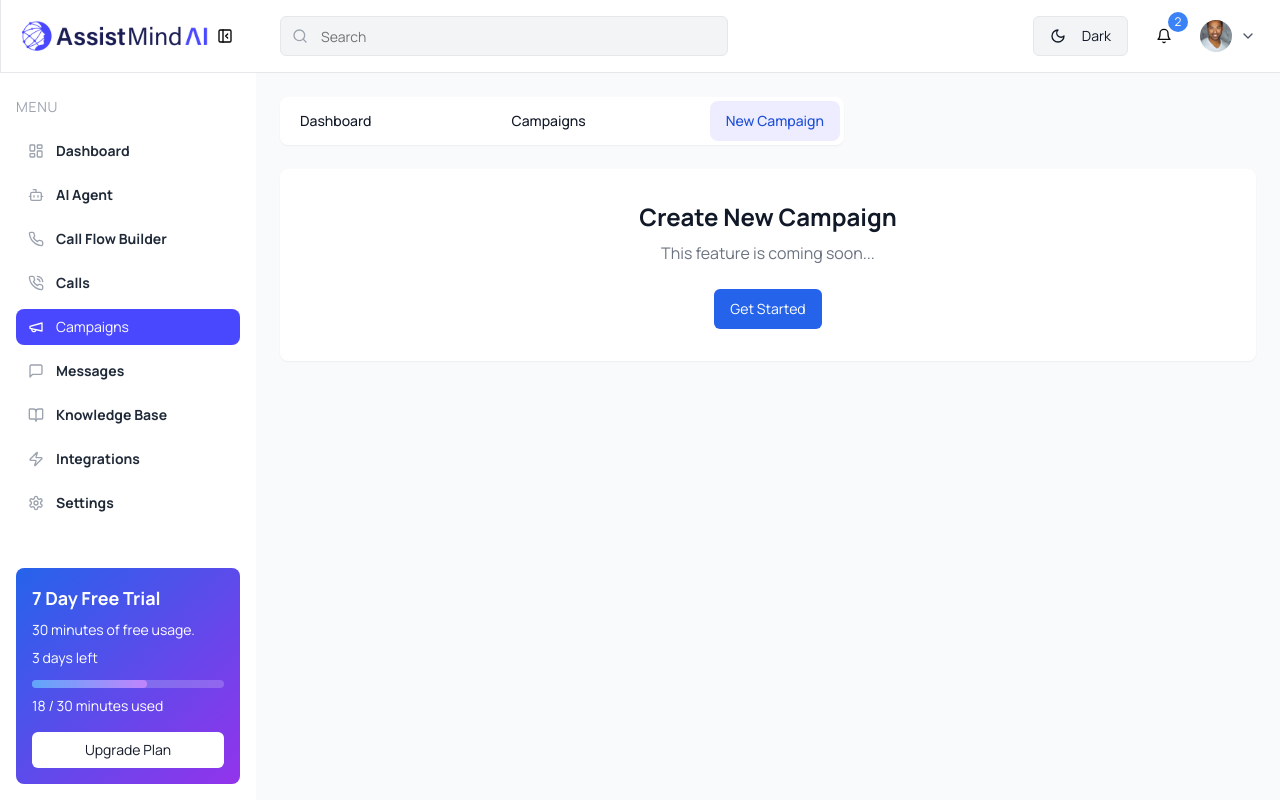
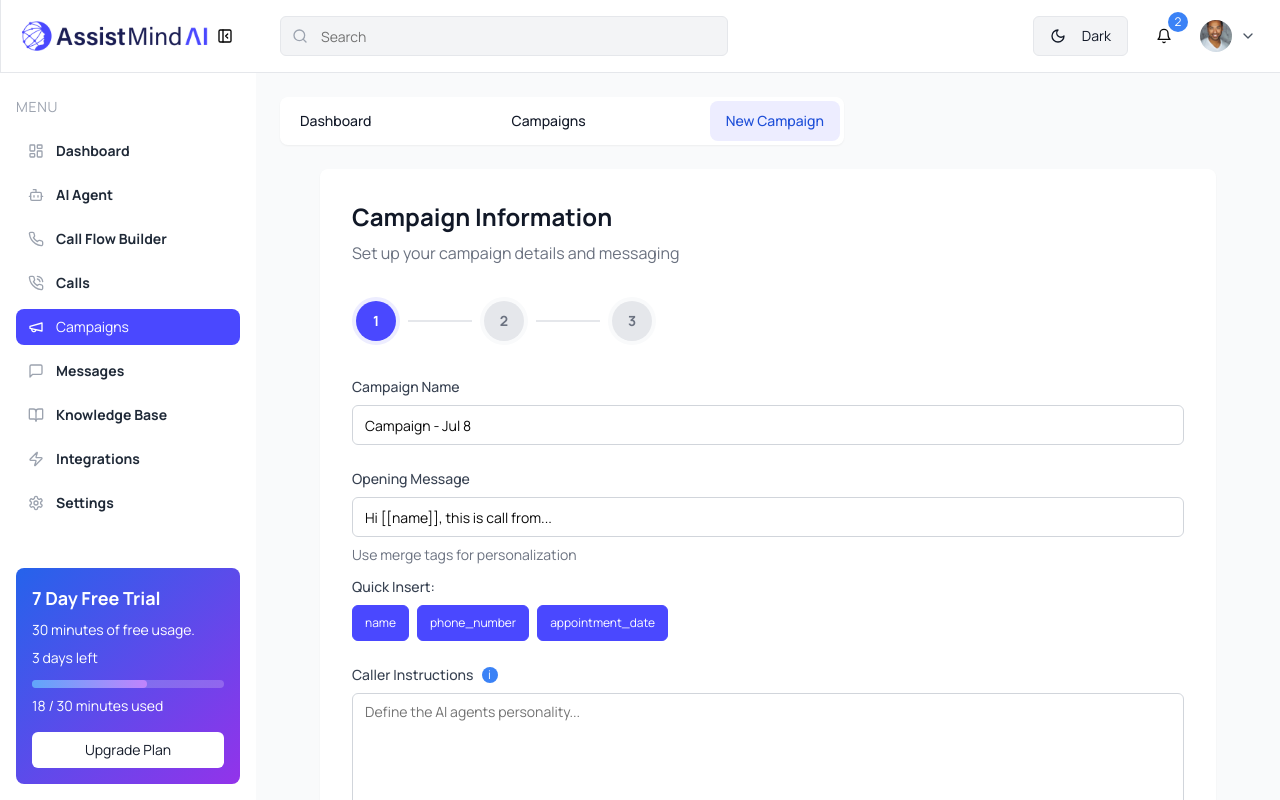
Before and after one commit to highgoal215/AssistMind_VoiceAgent_client, a Next.js app: page /campaigns in a window 1280 px wide. Both pictures are taken after a click on the button "New Campaign". Built offline with nearby package versions, Linux system fonts and the light colour scheme.

Commit message:
feat:creae_new campaign

```diff
--- a/app/campaigns/page.tsx
+++ b/app/campaigns/page.tsx
@@ -21,6 +21,7 @@ import {
 import { Card, CardContent, CardHeader, CardTitle } from '@/components/ui/card'
 import { Button } from '@/components/ui/button'
 import { Input } from '@/components/ui/input'
+import { Textarea } from '@/components/ui/textarea'
 import { Avatar, AvatarFallback, AvatarImage } from '@/components/ui/avatar'
 import { Badge } from '@/components/ui/badge'
 import { Select, SelectContent, SelectItem, SelectTrigger, SelectValue } from '@/components/ui/select'
@@ -569,12 +570,169 @@ export default function CampaignsPage() {
 
             {/* New Campaign View */}
             {activeTab === 'new-campaign' && (
-              <div className="bg-white rounded-lg p-8 shadow-sm">
-                <div className="text-center">
-                  <h2 className="text-2xl font-bold text-gray-900 mb-2">Create New Campaign</h2>
-                  <p className="text-gray-500 mb-6">This feature is coming soon...</p>
-                  <Button className="bg-blue-600 hover:bg-blue-700 text-white">
-                    Get Started
+              <div className="bg-white rounded-lg p-8 shadow-sm max-w-4xl mx-auto">
+                {/* Campaign Information Header */}
+                <div className="flex flex-col justify-start text-center mb-8 ">
+                  <h2 className="flex text-2xl font-bold  text-gray-900 mb-2">Campaign Information</h2>
+                  <p className="flex text-gray-500">Set up your campaign details and messaging</p>
+                </div>
+
+                {/* Progress Steps */}
+                <div className="flex justify-start items-center mb-8">
+                  <div className="flex items-center">
+                    {/* Step 1 - Active */}
+                    <div className="relative">
+                      <div className="w-12 h-12 bg-[#EDEDFF] rounded-full flex items-center justify-center">
+                        <div className="w-10 h-10 bg-[#4A48FF] text-white rounded-full flex items-center justify-center text-sm font-bold">
+                          1
+                        </div>
+                      </div>
+                    </div>
+
+                    {/* Connecting Line */}
+                    <div className="w-16 h-0.5 bg-gray-200 mx-2"></div>
+
+                    {/* Step 2 - Inactive */}
+                    <div className="relative">
+                      <div className="w-12 h-12 bg-gray-50 rounded-full flex items-center justify-center">
+                        <div className="w-10 h-10 bg-gray-200 text-gray-500 rounded-full flex items-center justify-center text-sm font-bold">
+                          2
+                        </div>
+                      </div>
+                    </div>
+
+                    {/* Connecting Line */}
+                    <div className="w-16 h-0.5 bg-gray-200 mx-2"></div>
+
+                    {/* Step 3 - Inactive */}
+                    <div className="relative">
+                      <div className="w-12 h-12 bg-gray-50 rounded-full flex items-center justify-center">
+                        <div className="w-10 h-10 bg-gray-200 text-gray-500 rounded-full flex items-center justify-center text-sm font-bold">
+                          3
+                        </div>
+                      </div>
+                    </div>
+                  </div>
+                </div>
+
+                {/* Campaign Name */}
+                <div className="mb-6">
+                  <label className="block text-sm font-medium text-gray-700 mb-2">
+                    Campaign Name
+                  </label>
+                  <Input
+                    defaultValue="Campaign - Jul 8"
+                    className="w-full bg-white border-gray-300 focus:border-[#4A48FF] focus:ring-[#4A48FF]"
+                  />
+                </div>
+
+                {/* Opening Message */}
+                <div className="mb-6">
+                  <label className="block text-sm font-medium text-gray-700 mb-2">
+                    Opening Message
+                  </label>
+                  <Input
+                    defaultValue="Hi [[name]], this is call from..."
+                    className="w-full bg-white border-gray-300 focus:border-[#4A48FF] focus:ring-[#4A48FF] mb-2"
+                  />
+                  <p className="text-sm text-gray-500 mb-3">Use merge tags for personalization</p>
+
+                  {/* Quick Insert Buttons */}
+                  <div className="mb-4">
+                    <p className="text-sm font-medium text-gray-700 mb-2">Quick Insert:</p>
+                    <div className="flex space-x-2">
+                      <Button
+                        variant="outline"
+                        size="sm"
+                        className="bg-[#4A48FF] text-white border-[#4A48FF] hover:bg-[#3a38ef] text-xs px-3 py-1"
+                      >
+                        name
+                      </Button>
+                      <Button
+                        variant="outline"
+                        size="sm"
+                        className="bg-[#4A48FF] text-white border-[#4A48FF] hover:bg-[#3a38ef] text-xs px-3 py-1"
+                      >
+                        phone_number
+                      </Button>
+                      <Button
+                        variant="outline"
+                        size="sm"
+                        className="bg-[#4A48FF] text-white border-[#4A48FF] hover:bg-[#3a38ef] text-xs px-3 py-1"
+                      >
+                        appointment_date
+                      </Button>
+                    </div>
+                  </div>
+                </div>
+
+                {/* Caller Instructions */}
+                <div className="mb-8">
+                  <div className="flex items-center mb-2">
+                    <label className="block text-sm font-medium text-gray-700">
+                      Caller Instructions
+                    </label>
+                    <div className="ml-2 w-4 h-4 bg-blue-500 rounded-full flex items-center justify-center">
+                      <span className="text-white text-xs">i</span>
+                    </div>
+                  </div>
+                  <div className="relative">
+                    <Textarea
+                      placeholder="Define the AI agents personality..."
+                      className="w-full h-32 border-gray-300 focus:border-[#4A48FF] focus:ring-[#4A48FF] resize-none pr-12"
+                    />
+                    <div className="absolute bottom-2 right-2 text-xs text-gray-400">
+                      0/5000
+                    </div>
+                  </div>
+                  <p className="text-sm text-gray-500 mt-2">Include: Tone, Personality, Environment, Goal, Guardrails</p>
+
+                  {/* Quick Insert Buttons for Caller Instructions */}
+                  <div className="mt-4">
+                    <p className="text-sm font-medium text-gray-700 mb-2">Quick Insert:</p>
+                    <div className="flex space-x-2">
+                      <Button
+                        variant="outline"
+                        size="sm"
+                        className="bg-[#4A48FF] text-white border-[#4A48FF] hover:bg-[#3a38ef] text-xs px-3 py-1"
+                      >
+                        name
+                      </Button>
+                      <Button
+                        variant="outline"
+                        size="sm"
+                        className="bg-[#4A48FF] text-white border-[#4A48FF] hover:bg-[#3a38ef] text-xs px-3 py-1"
+                      >
+                        phone_number
+                      </Button>
+                      <Button
+                        variant="outline"
+                        size="sm"
+                        className="bg-[#4A48FF] text-white border-[#4A48FF] hover:bg-[#3a38ef] text-xs px-3 py-1"
+                      >
+                        language
+                      </Button>
+                      <Button
+                        variant="outline"
+                        size="sm"
+                        className="bg-[#4A48FF] text-white border-[#4A48FF] hover:bg-[#3a38ef] text-xs px-3 py-1"
+                      >
+                        appointment_date
+                      </Button>
+                    </div>
+                  </div>
+                </div>
+
+                {/* Action Buttons */}
+                <div className="flex justify-end space-x-4">
+                  <Button
+                    variant="outline"
+                    className="bg-gray-100 border-gray-300 text-gray-700 hover:bg-gray-200"
+                  >
+                    Cancel
+                  </Button>
+                  <Button className="bg-[#4A48FF] hover:bg-[#3a38ef] text-white">
+                    Next
                   </Button>
                 </div>
               </div>
```
